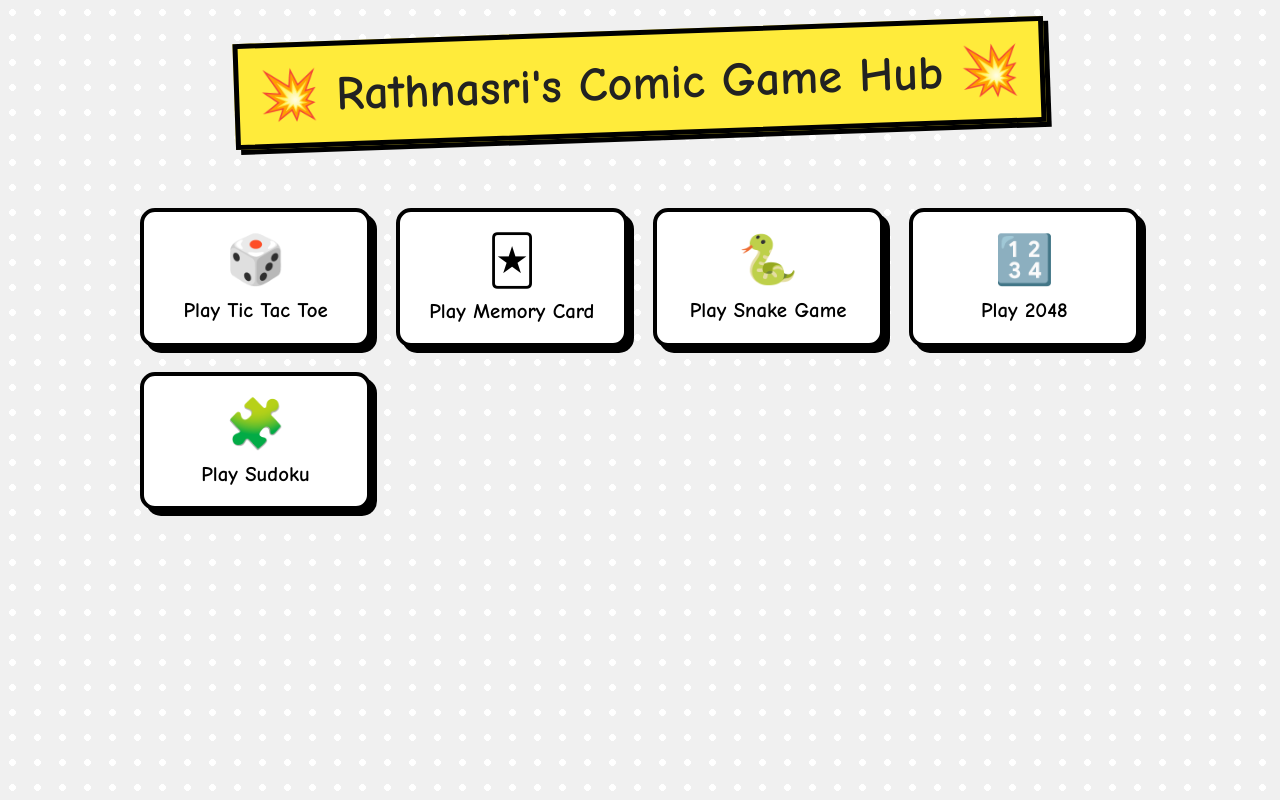
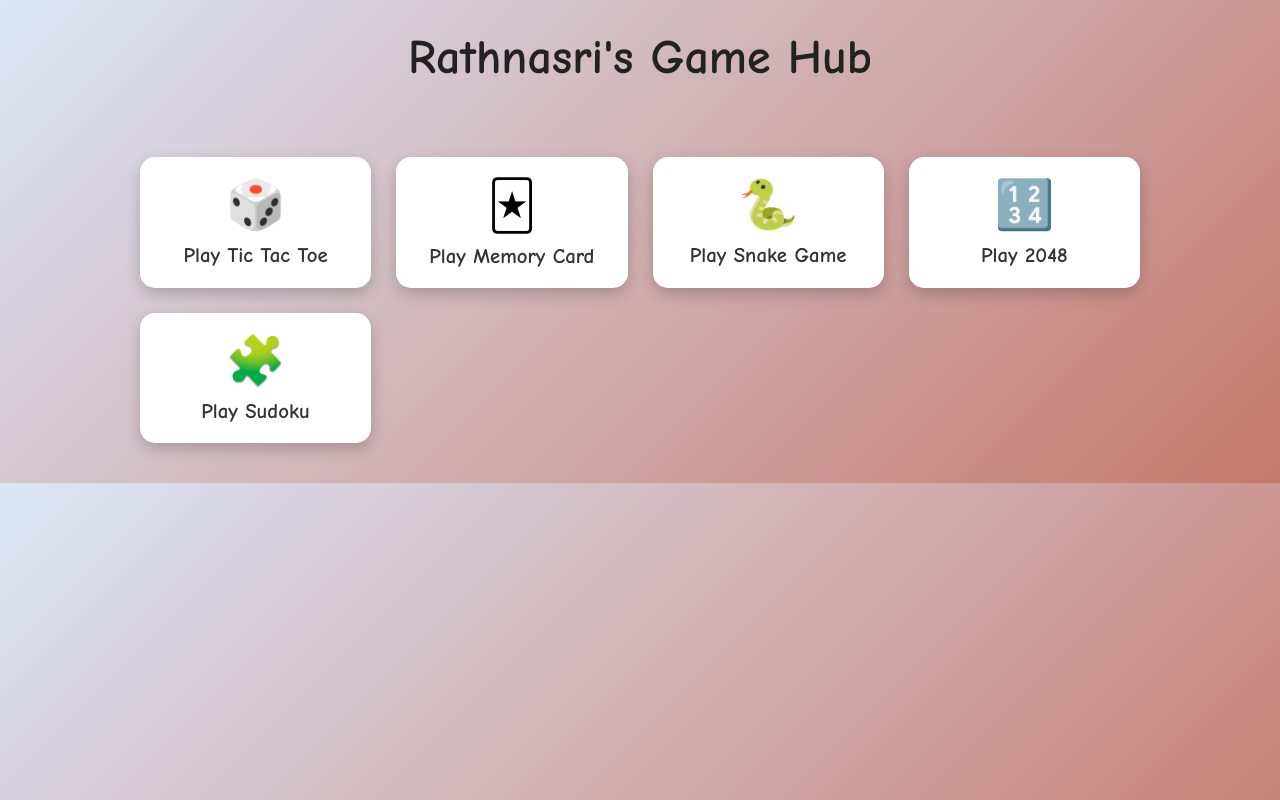
Before and after one commit to Rathnasri-6/game-hub, a plain HTML site: page index.html in a window 1280 px wide. Drawn offline with Linux system fonts and the light colour scheme.

Commit message:
Update index.html

```diff
--- a/index.html
+++ b/index.html
@@ -1,105 +1,46 @@
 <!DOCTYPE html>
 <html>
 <head>
-  <title>Rathnasri's Comic Game Hub</title>
+  <title>Rathnasri's Game Hub</title>
   <style>
     body {
       font-family: 'Comic Sans MS', cursive, sans-serif;
-      background: radial-gradient(circle, #fff 20%, #f0f0f0 20%);
-      background-size: 25px 25px; /* comic halftone dots */
-      margin: 0;
-      padding: 0;
-      text-align: center;
+      background: linear-gradient(135deg, #dbe6f6, #c5796d);
+      margin: 0; padding: 0; text-align: center;
+      animation: fadeIn 1s ease;
     }
-    h1 {
-      font-size: 3em;
-      color: #222;
-      padding: 20px;
-      background: #ffeb3b;
-      border: 5px solid #000;
-      display: inline-block;
-      margin-top: 30px;
-      box-shadow: 5px 5px 0 #000;
-      transform: rotate(-2deg);
-    }
+    @keyframes fadeIn { from {opacity: 0;} to {opacity: 1;} }
+    h1 { font-size: 3em; color: #222; margin-top: 30px; }
     .grid {
       display: grid;
       grid-template-columns: repeat(auto-fit, minmax(200px, 1fr));
-      gap: 25px;
-      padding: 40px;
-      max-width: 1000px;
-      margin: auto;
+      gap: 25px; padding: 40px; max-width: 1000px; margin: auto;
     }
     .card {
-      background: #fff;
-      border: 4px solid #000;
-      border-radius: 15px;
-      padding: 20px;
-      box-shadow: 6px 6px 0 #000;
-      transition: transform 0.3s;
+      background: #fff; border-radius: 15px; padding: 20px;
+      box-shadow: 0 6px 15px rgba(0,0,0,0.2);
+      transition: transform 0.3s, box-shadow 0.3s;
       cursor: pointer;
-      position: relative;
     }
     .card:hover {
-      transform: scale(1.1) rotate(-3deg);
+      transform: translateY(-10px);
+      box-shadow: 0 12px 25px rgba(0,0,0,0.3);
     }
     .card a {
-      text-decoration: none;
-      color: #000;
-      font-size: 1.3em;
-      font-weight: bold;
-      display: block;
-      margin-top: 10px;
+      text-decoration: none; color: #333;
+      font-size: 1.3em; font-weight: bold; display: block; margin-top: 10px;
     }
-    .emoji {
-      font-size: 3em;
-    }
-    .bubble {
-      position: absolute;
-      top: -20px;
-      right: -20px;
-      background: #ff5722;
-      color: #fff;
-      padding: 5px 10px;
-      border: 3px solid #000;
-      border-radius: 10px;
-      font-size: 0.9em;
-      transform: rotate(-5deg);
-      display: none;
-    }
-    .card:hover .bubble {
-      display: block;
-    }
+    .emoji { font-size: 3em; }
   </style>
 </head>
 <body>
-  <h1>💥 Rathnasri's Comic Game Hub 💥</h1>
+  <h1>Rathnasri's Game Hub</h1>
   <div class="grid">
-    <div class="card">
-      <div class="emoji">🎲</div>
-      <a href="tic-tac-toe.html">Play Tic Tac Toe</a>
-      <div class="bubble">Let's Play!</div>
-    </div>
-    <div class="card">
-      <div class="emoji">🃏</div>
-      <a href="memory.html">Play Memory Card</a>
-      <div class="bubble">Match 'Em!</div>
-    </div>
-    <div class="card">
-      <div class="emoji">🐍</div>
-      <a href="snake.html">Play Snake Game</a>
-      <div class="bubble">Slither Fast!</div>
-    </div>
-    <div class="card">
-      <div class="emoji">🔢</div>
-      <a href="2048.html">Play 2048</a>
-      <div class="bubble">Add 'Em Up!</div>
-    </div>
-    <div class="card">
-      <div class="emoji">🧩</div>
-      <a href="sudoku.html">Play Sudoku</a>
-      <div class="bubble">Puzzle Time!</div>
-    </div>
+    <div class="card"><div class="emoji">🎲</div><a href="tic-tac-toe.html">Play Tic Tac Toe</a></div>
+    <div class="card"><div class="emoji">🃏</div><a href="memory.html">Play Memory Card</a></div>
+    <div class="card"><div class="emoji">🐍</div><a href="snake.html">Play Snake Game</a></div>
+    <div class="card"><div class="emoji">🔢</div><a href="2048.html">Play 2048</a></div>
+    <div class="card"><div class="emoji">🧩</div><a href="sudoku.html">Play Sudoku</a></div>
   </div>
 </body>
 </html>
```
